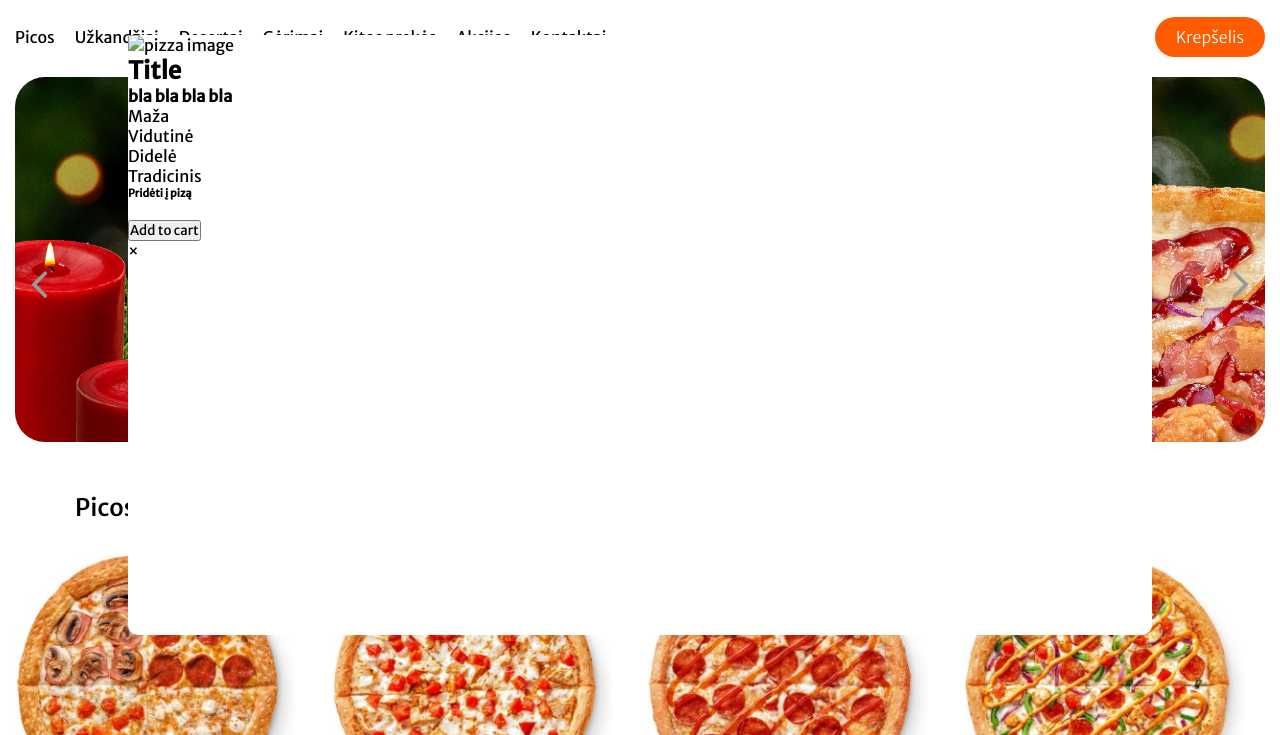
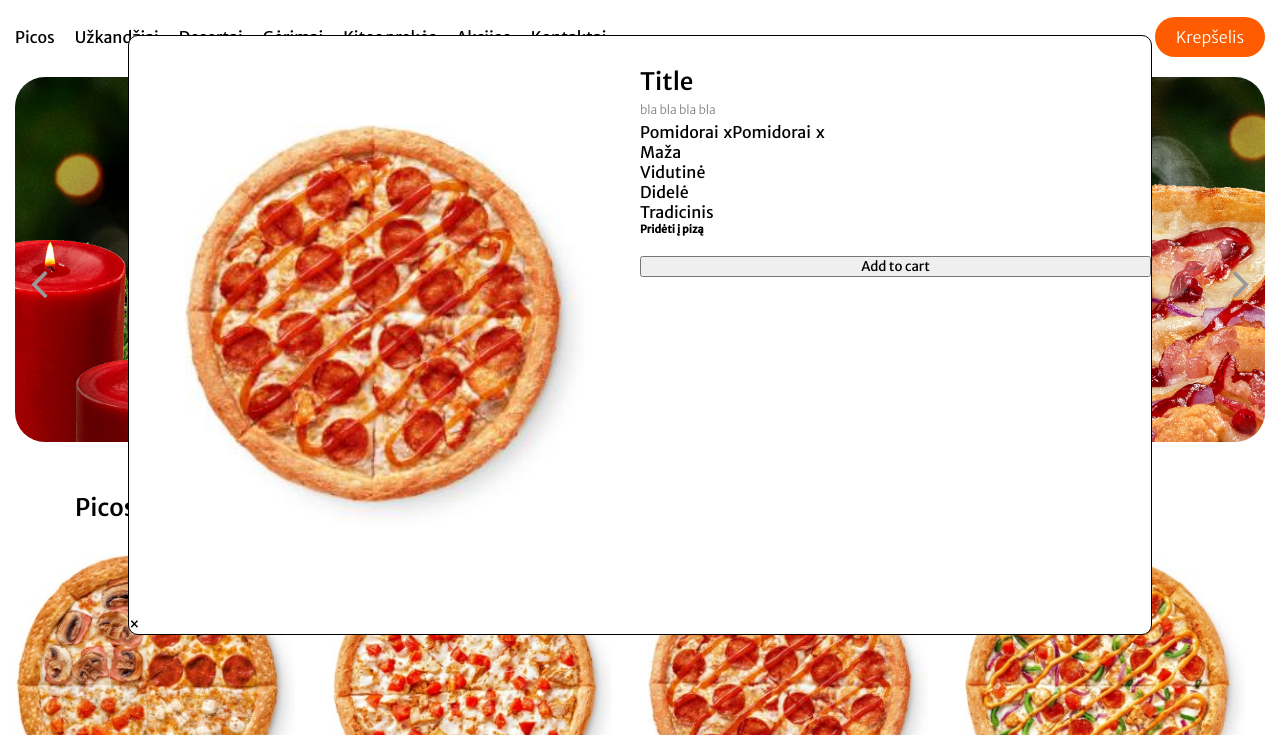
Before and after one commit to KristijonasJurk/Picerijos-puslapis, a plain HTML site: page index.html in a window 1280 px wide. Shown: the part 65-800 px from the top of the page. Drawn offline with Linux system fonts and the light colour scheme.

Commit message:
editing product popup, added image

```diff
--- a/css/main.scss
+++ b/css/main.scss
@@ -188,12 +188,63 @@ header {
     top: 50%;
     left: 50%;
     transform: translate(-50%, -50%);
-    z-index: 10;
+    z-index: 2;
     background-color: white;
     border-radius: 10px;
     min-width: 1024px;
     max-width: 80%;
     min-height: 600px;
+    display: grid;
+    grid-template-columns: 1fr 1fr;
+    grid-template-rows: 1fr;
+    border: 1px solid black;
+
+    .popup1Left {
+        grid-column: 1/2;
+        grid-row: 1/2;
+        display: flex;
+        justify-content: center;
+        align-items: center;
+        div {
+            img {
+                width: 400px;
+            }
+        }
+    }
+    .popupRight {
+        grid-column: 2/3;
+        display: flex;
+        flex-direction: column;
+        h2 {
+            font-weight: 500;
+            font-size: 24px;
+            margin: 30px 0 0;
+        }
+        h4 {
+            font-weight: 200;
+            font-size: 12px;
+            color: gray;
+            margin: 5px 0px;
+        }
+        .popup1tags {
+            display: flex;
+            justify-content: flex-start;
+            a {
+                display: flex;
+                justify-content: space-between;
+                align-items: center;
+                text-decoration: none;
+
+                color: green;
+                p {
+                    margin: 0 5px 0 0;
+                }
+                .closeIngredient {
+                    font-size: ;
+                }
+            }
+        }
+    }
 }
 
 
--- a/index.html
+++ b/index.html
@@ -51,15 +51,24 @@
     </section>
 
     <div class="popup1">
-        <section class="popup1Right">
-            <img src="" alt="pizza image">
+        <section class="popup1Left">
+            <div class="productImage">
+                <img src="/img/products/pizza_crazy.jpeg" alt="pizza image">
+                <!-- <img src="./img/outline.png" alt="pizzaSizes"> -->
+            </div>
         </section>
-        <section class="popupLeft">
+        <section class="popupRight">
             <h2>Title</h2>
             <h4 class="smallText">bla bla bla bla</h6>
                 <div class="popup1tags">
-                    <a href="" class="ingredient"></a>
-                    <div class="closeIngredient"></div>
+                    <a href="" class="ingredient">
+                        <p>Pomidorai</p>
+                        <div class="closeIngredient">x</div>
+                    </a>
+                    <a href="" class="ingredient">
+                        <p>Pomidorai</p>
+                        <div class="closeIngredient">x</div>
+                    </a>
                 </div>
                 <div class="pizzaSizes">
                     <div class="smallText">Maža</div>
```
Also changed, not shown: css/main.css, img/outline.png (added), 1 other file.
